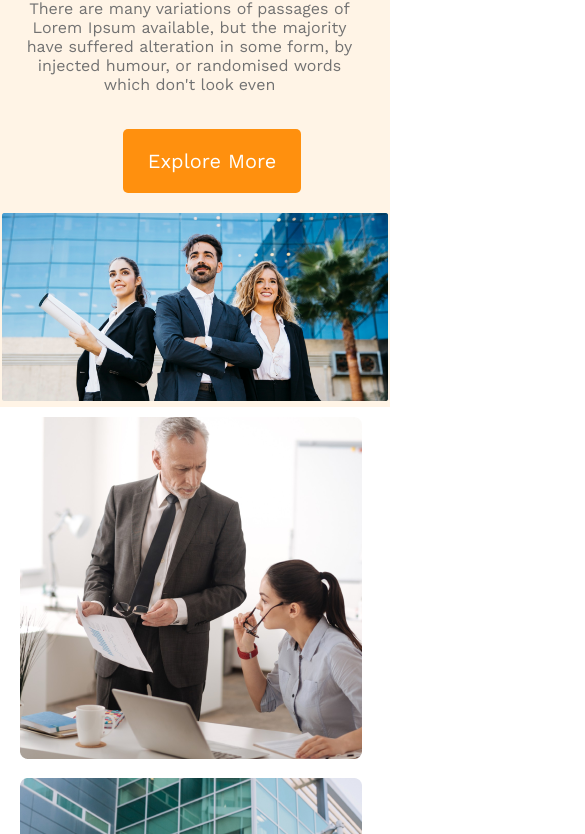
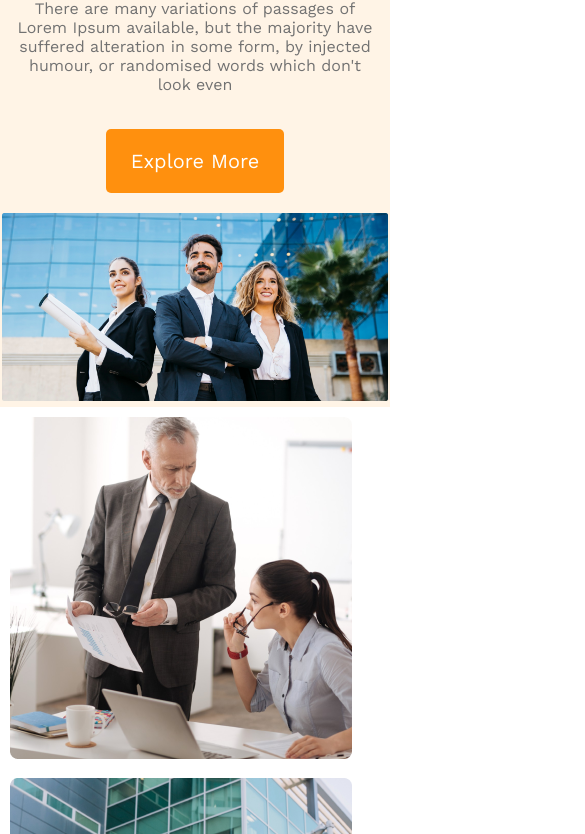
Before and after one commit to ashimroyrupok/new-g3-architec, a plain HTML site: page index.html in a window 390 px wide. Shown: the part 211-1045 px from the top of the page, 585 px wide, since content can reach past the window. Drawn offline with nearby package versions, Linux system fonts and the light colour scheme.

Commit message:
changes padding

```diff
--- a/styles/architec.css
+++ b/styles/architec.css
@@ -52,7 +52,7 @@ nav ul li a{
 /* banner section */
 
 .banner{
-    width: 550px;
+    max-width:  550px;
     text-align: center;
     margin: 0px auto;
     color: var(--dark-01, #131313);
@@ -92,7 +92,7 @@ nav ul li a{
 
 /* teams section */
 main{
-    width: 1400px;
+    max-width:1400px;
     margin: 0px auto;
 }
 .teams-container{
@@ -166,20 +166,25 @@ main{
     nav>ul{
         margin-top: 10px;
     }
+    .banner{
+
+        text-align: center;
+        margin: 0 auto;
+    }
     .banner-head{
         font-size: 2rem;
-        padding-right: 130px;
+
 
     }
     .banner-discription{
 
-        padding-right: 180px;
+
         margin: 10px;
 
 }
 
 .btn{
-    margin-left: -110px;
+
 }
 
 .teams-img{
@@ -187,16 +192,17 @@ main{
 }
 .teams-container{
     flex-direction: column;
-    padding: 10px 20px;
+    padding: 10px 10px;
     align-items: normal;
     padding-left: px;
 }
 .teams-contant{
 
-    margin-left: 0px;
+    margin-left: -5px;
 }
 .teams-head{
     font-size: 2rem;
+    margin-top: 10px;
 }
 
 
```
